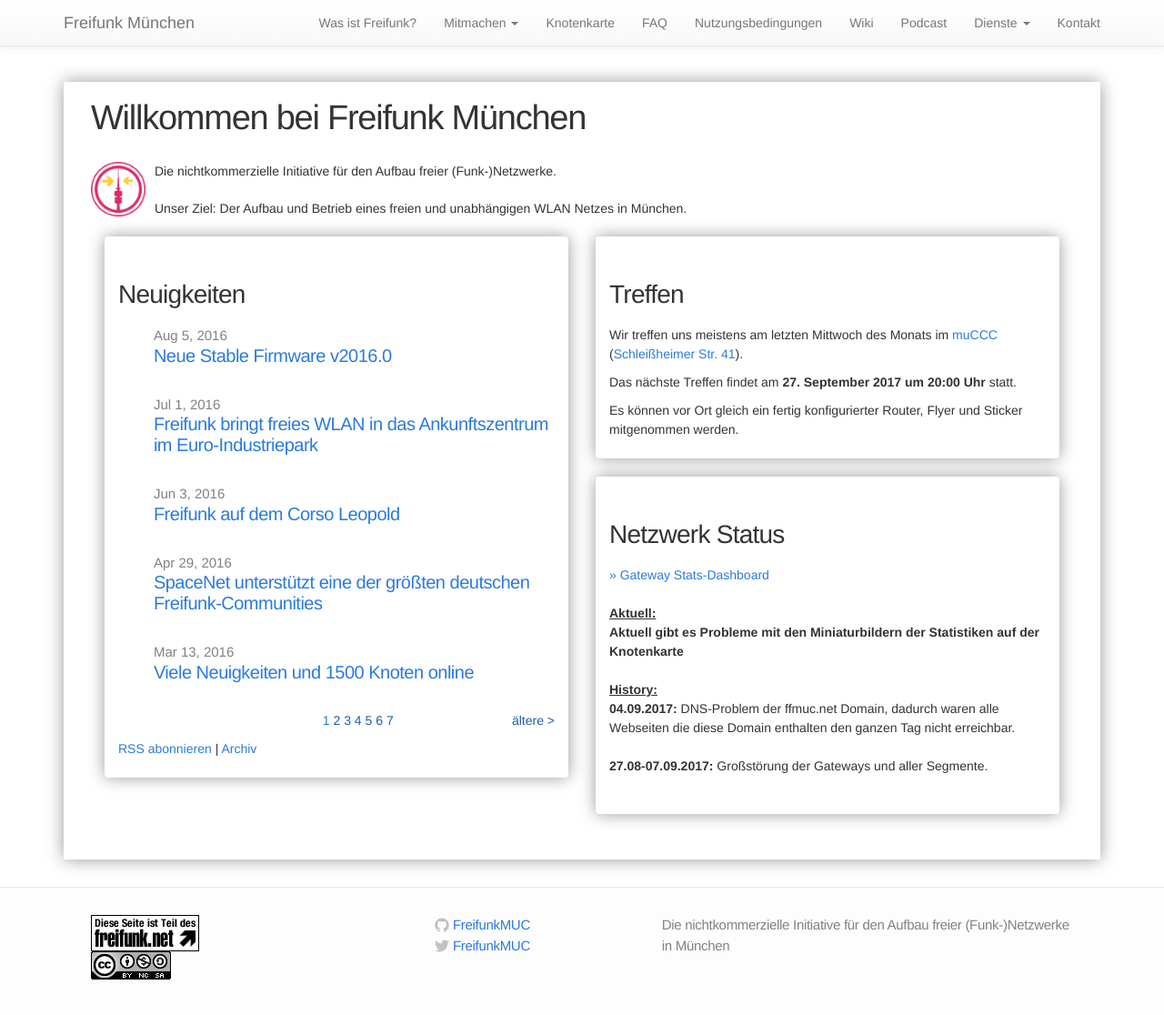
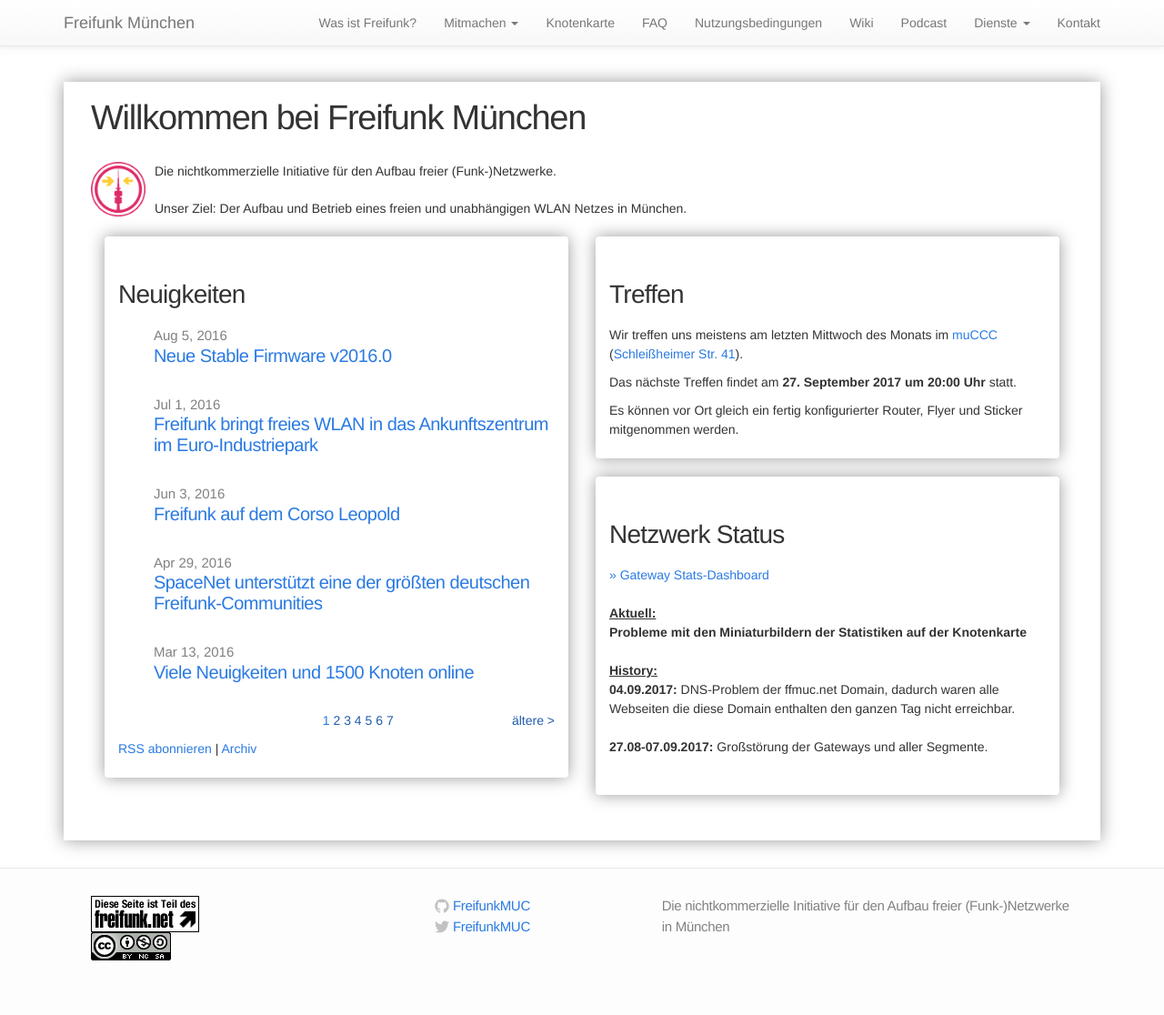
Before and after one commit to freifunkMUC/freifunkmuc.github.io, a Jekyll site: the page built from index.md, in a window 1280 px wide and 1132 px high. Shown: the top 1116 px of the window at 91% size. Built offline with Jekyll 4.4.1, drawn with Linux system fonts in a browser that asks for light colours.

Commit message:
Text verkuerzt

```diff
--- a/_includes/network-status.md
+++ b/_includes/network-status.md
@@ -2,7 +2,7 @@
 <a target='_blank' href="https://stats.ffmuc.net/dashboard/db/network-overview">>> Gateway Stats-Dashboard</a>
 <br>
 <br><u><b>Aktuell:</b></u>
-<br><b>Aktuell gibt es Probleme mit den Miniaturbildern der Statistiken auf der Knotenkarte</b>
+<br><b>Probleme mit den Miniaturbildern der Statistiken auf der Knotenkarte</b>
 <br>
 <br><u><b>History:</b></u>
 <br><b>04.09.2017:</b> DNS-Problem der ffmuc.net Domain, dadurch waren alle Webseiten die diese Domain enthalten den ganzen Tag nicht erreichbar.
```
